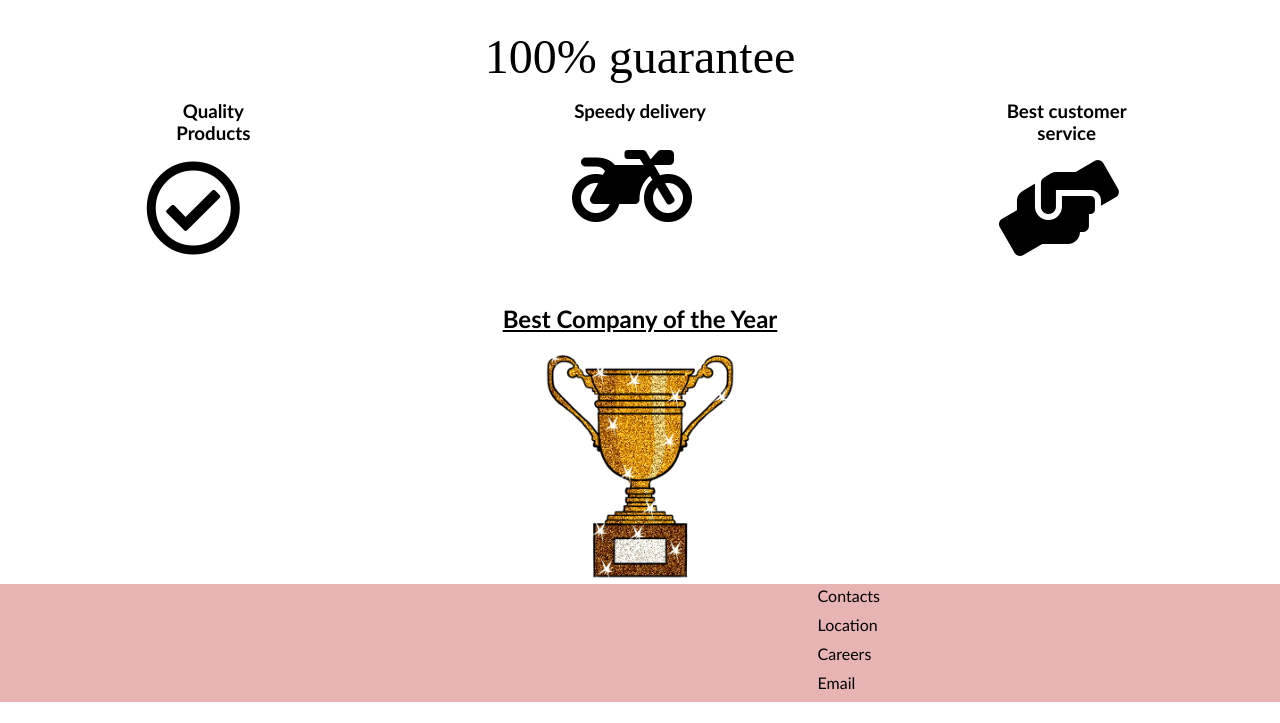
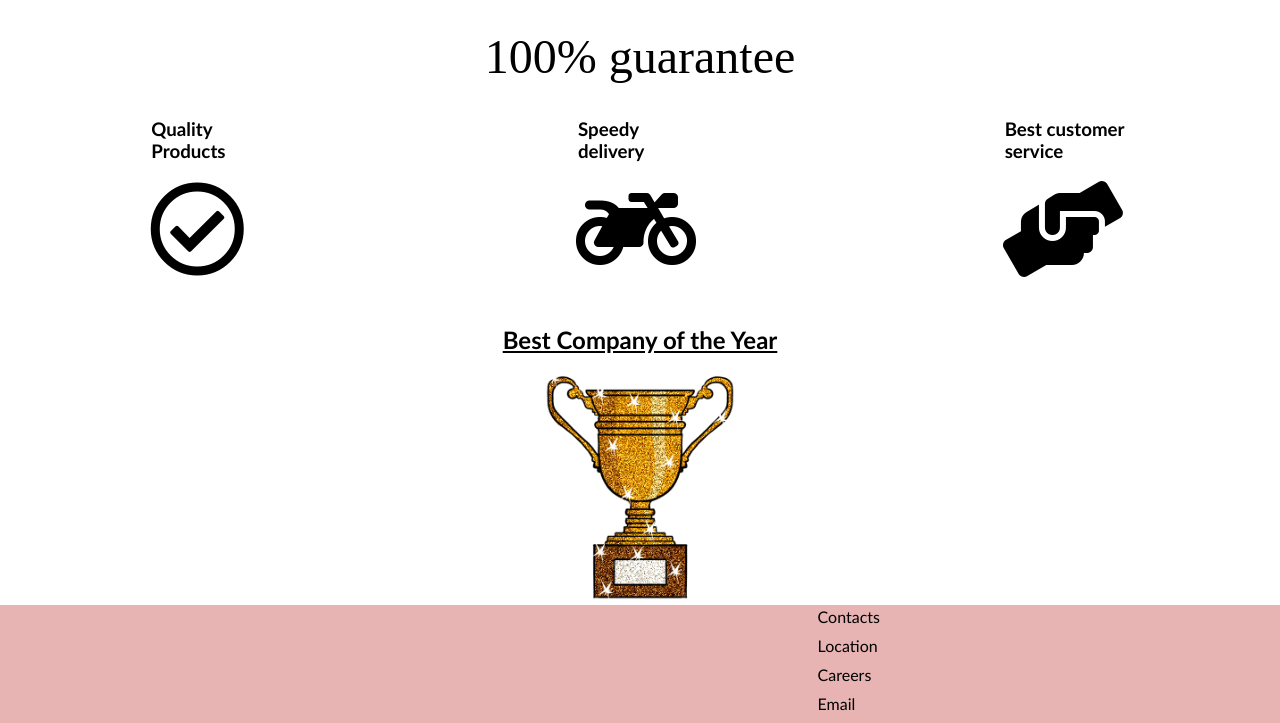
Before and after one commit to muriukialex/ClothesShoppingSite, a plain HTML site: page index.html in a window 1280 px wide. Shown: the part 1365-2088 px from the top of the page. Before the commit the page ends 2067 px from the top, so only its background shows below. Drawn offline with Linux system fonts and the light colour scheme.

Commit message:
add style to description section

```diff
--- a/style.css
+++ b/style.css
@@ -92,11 +92,15 @@ button:hover {
 .delivery-details {
   display: grid;
   justify-content: space-around;
-  grid-template-columns: repeat(3, minmax(1rem, 8.5rem));
+  grid-template-columns: repeat(3, minmax(3rem, 8rem));
 }
 .delivery-details > div > h3 {
-  text-align: center;
-  margin-bottom: 1rem;
+  display: block;
+  margin-bottom: 2rem;
+  margin-block-start: 1em;
+  margin-block-end: 1em;
+  margin-inline-start: 2px;
+  margin-inline-end: 2px;
 }
 .delivery-details > div > img {
   height: 8.5rem;
@@ -167,6 +171,10 @@ footer > nav > ul > li {
   #best-img > div > img {
     width: 50%;
   }
+  .delivery-details {
+    grid-template-columns: 1fr;
+    text-align: center;
+  }
 }
 @media screen and (max-width: 335px) {
   .banner {
@@ -179,10 +187,6 @@ footer > nav > ul > li {
   }
   header > nav > ul > li {
     font-size: 0.76em;
-  }
-  .delivery-details {
-    grid-template-columns: 1fr;
-    text-align: center;
   }
   #best-img > h2 {
     font-size: 2rem;
```
